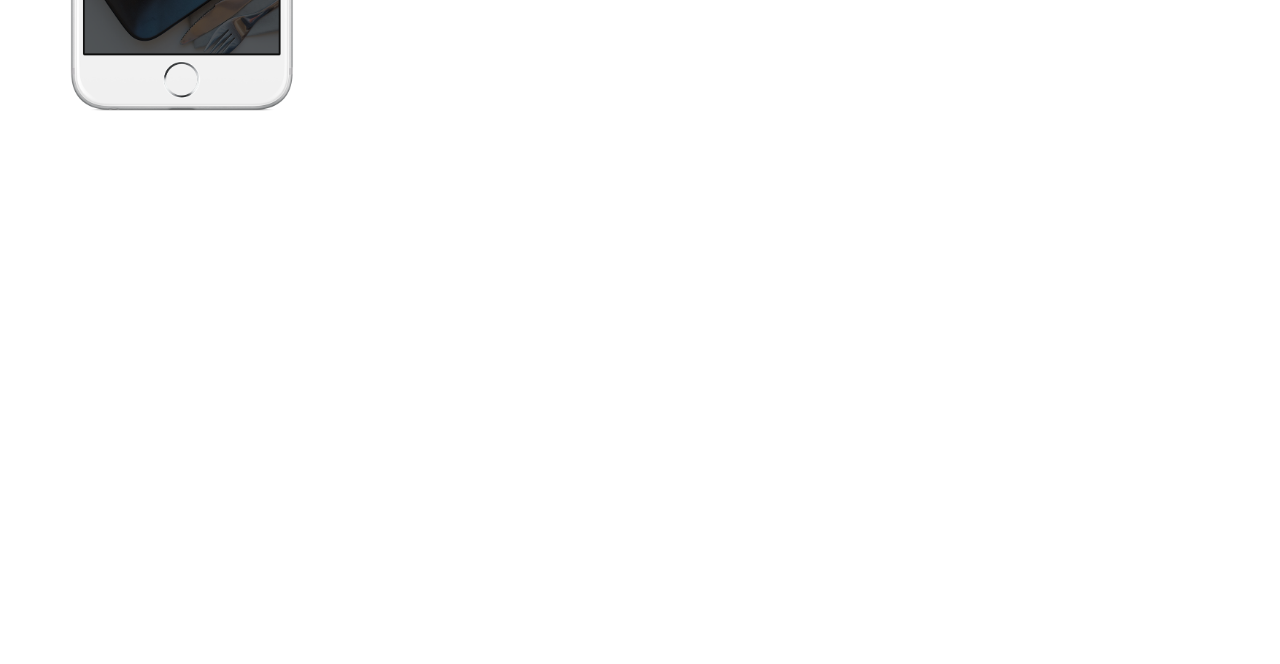
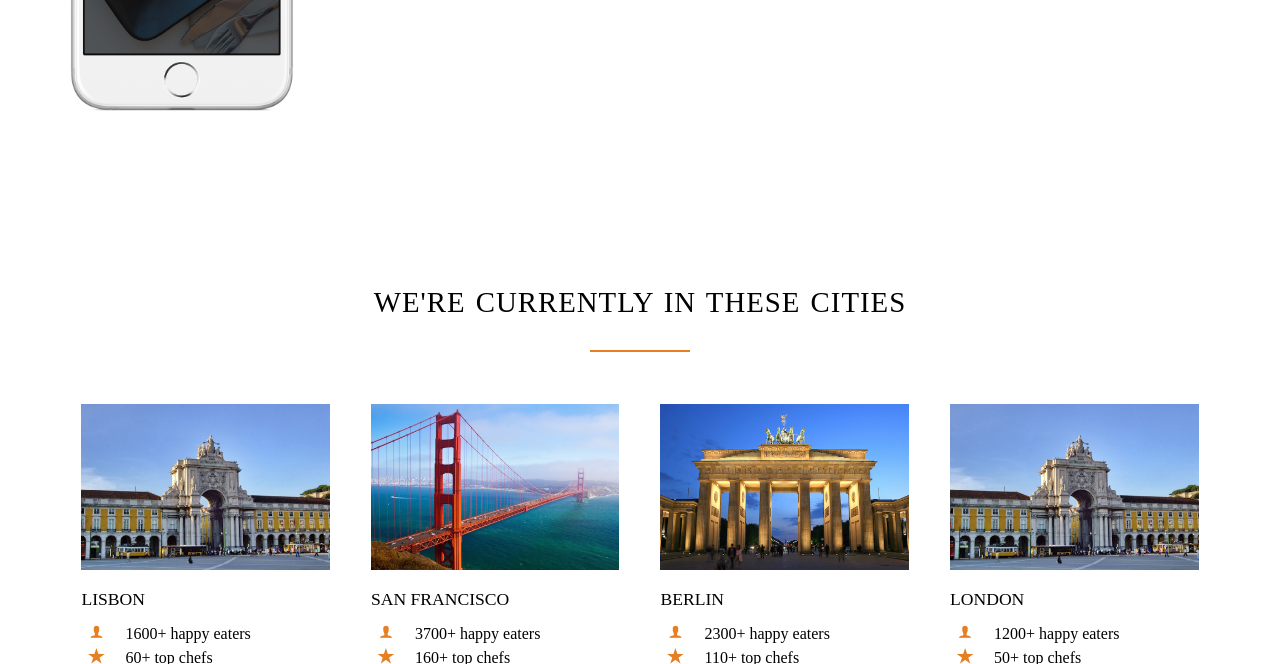
Before and after one commit to alanderos/omnifood, a plain HTML site: page index.html in a window 1280 px wide. Shown: the part 2335-2999 px from the top of the page. Before the commit the page ends 2541 px from the top, so only its background shows below. Drawn offline with Linux system fonts and the light colour scheme; files whose address does not match are found by name.

Commit message:
Building the cities section - Part 2 9:33

```diff
--- a/index.html
+++ b/index.html
@@ -162,5 +162,87 @@
                 </div>
             </div>
         </section>
+
+
+        <section class="section-cities">
+            <div class="row">
+                <h2>
+                    We're currently in these cities
+                </h2>
+            </div>
+            <div class="row">
+                <div class="col span-1-of-4 box">
+                   <img src="resources/img/lisbon-3.jpg" alt="Lisbon"/>
+                   <h3>Lisbon</h3>
+                   <div class="city-feature">
+                       <i class="ion-ios-person icon-small"></i>
+                        1600+ happy eaters
+                   </div>
+                   <div class="city-feature">
+                        <i class="ion-ios-star icon-small"></i>
+                        60+ top chefs
+                    </div>
+                    <div class="city-feature">
+                        <i class="ion-social-twitter icon-small"></i>
+                        <a href="#">@omnifood_lx</a>
+                    </div>
+                </div>
+                <div class="col span-1-of-4 box">
+                   <img src="resources/img/san-francisco.jpg" alt="San Francisco"/>
+                   <h3>San Francisco</h3>
+                   <div class="city-feature">
+                       <i class="ion-ios-person icon-small"></i>
+                        3700+ happy eaters
+                   </div>
+                   <div class="city-feature">
+                        <i class="ion-ios-star icon-small"></i>
+                        160+ top chefs
+                    </div>
+                    <div class="city-feature">
+                        <i class="ion-social-twitter icon-small"></i>
+                        <a href="#">@omnifood_sf</a>
+                    </div>
+                </div>
+                <div class="col span-1-of-4 box">
+                   <img src="resources/img/berlin.jpg" alt="Berlin"/>
+                   <h3>Berlin</h3>
+                   <div class="city-feature">
+                       <i class="ion-ios-person icon-small"></i>
+                        2300+ happy eaters
+                   </div>
+                   <div class="city-feature">
+                        <i class="ion-ios-star icon-small"></i>
+                        110+ top chefs
+                    </div>
+                    <div class="city-feature">
+                        <i class="ion-social-twitter icon-small"></i>
+                        <a href="#">@omnifood_berlin</a>
+                    </div>
+                </div>
+                <div class="col span-1-of-4 box">
+                   <img src="resources/img/lisbon-3.jpg" alt="London"/>
+                   <h3>London</h3>
+                   <div class="city-feature">
+                       <i class="ion-ios-person icon-small"></i>
+                        1200+ happy eaters
+                   </div>
+                   <div class="city-feature">
+                        <i class="ion-ios-star icon-small"></i>
+                        50+ top chefs
+                    </div>
+                    <div class="city-feature">
+                        <i class="ion-social-twitter icon-small"></i>
+                        <a href="#">@omnifood_london</a>
+                    </div>
+                </div>
+            </div>
+        </section>
     </body>
 </html>
+
+
+
+<!--
+
+
+-->
--- a/resources/css/style.css
+++ b/resources/css/style.css
@@ -95,6 +95,20 @@ h2:after{
     display: block;
     color: #e67e22;
     margin-bottom: 10px;
+}
+
+.icon-small{
+    display: inline-block;
+    width: 30px;
+    text-align: center;
+    color: #e67e22;
+    margin-right: 10px;
+
+    /* secrets to align text and icons*/
+    font-size: 120%;
+    line-height: middle;
+    margin-top: -5px;
+
 }
 
 /*------ BUTTONS ------*/
@@ -276,8 +290,40 @@ header{
     margin-bottom: 50px;
 }
 
+.works-step:last-of-type{
+    margin-bottom: 80px;
+}
+
 .works-step div{
     color:#e67e22;
+    font-size: 150%;
+    height: 54px;
+    width: 54px;
     border:2px solid #e67e22;
+    border-radius: 50%;
     display:inline-block;
+    text-align: center;
+    margin-right: 25px;
+    float: left;
+    padding: 5px;
 }
+
+.btn-app img{
+    height: 50px;
+    width: auto;
+    margin-right: 10px;
+}
+
+/*---------------------------------------*/
+/*  CITIES  */
+/*---------------------------------------*/
+
+.box img{
+    width: 100%;
+    height: auto;
+    margin-bottom: 15px;
+}
+
+.city-feature{
+    margin-bottom: 5px;
+}
```
Also changed, not shown: 1 other file.
